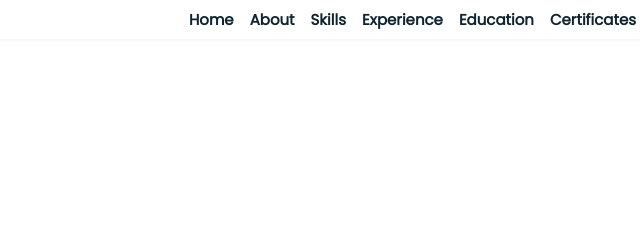
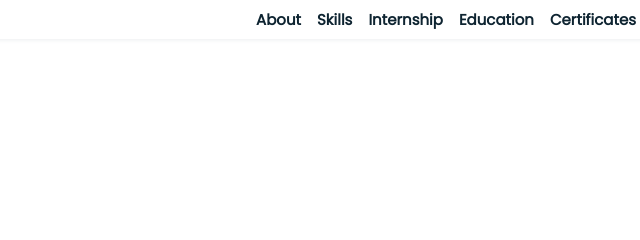
Before and after one commit to KRISHNAMOORTHY-07/Personal, a plain HTML site: page index.html in a window 1280 px wide. Shown: the top 240 px of the page, 415-1055 px from the left. Drawn offline with nearby package versions, Linux system fonts and the light colour scheme.

Commit message:
Update index.html

```diff
--- a/index.html
+++ b/index.html
@@ -20,10 +20,9 @@
         </div>
         <div class="nav_menu" id="nav_menu">
             <ul class="nav_list">
-                <li class="nav_item"><a href="#home" class="nav_link active">Home</a></li>
                 <li class="nav_item"><a href="#about" class="nav_link active">About</a></li>
                 <li class="nav_item"><a href="#skills" class="nav_link active">Skills</a></li>
-                <li class="nav_item"><a href="#experience" class="nav_link active">Experience</a></li>
+                <li class="nav_item"><a href="#experience" class="nav_link active">Internship</a></li>
                 <li class="nav_item"><a href="#education" class="nav_link active">Education</a></li>
                 <li class="nav_item"><a href="#certificates" class="nav_link active">Certificates</a></li>
                 <li class="nav_item"><a href="#contact" class="nav_link active">Contact</a></li>
```
